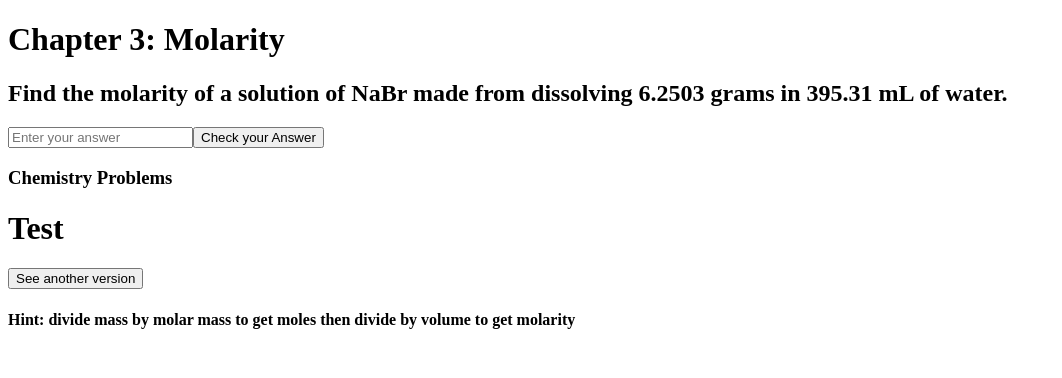
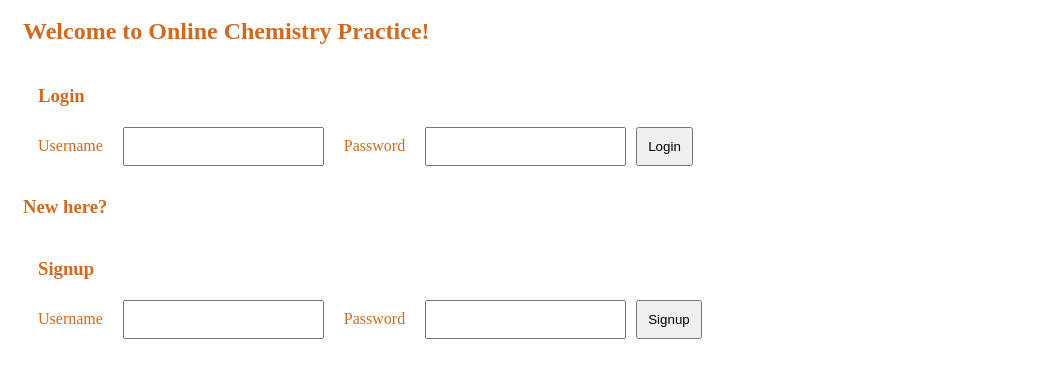
Before and after one commit to momaki9/Chemistry_Algo, a React (Create React App) app in the folder client/: page / in a window 1280 px wide. Shown: the top 378 px of the page, without its empty margins (0-1062 px from the left). Built offline with nearby package versions, Linux system fonts and the light colour scheme.

Commit message:
implemented signup and logout

```diff
--- a/client/src/App.js
+++ b/client/src/App.js
@@ -30,11 +30,11 @@ function App() {
       <Router>
         <Routes>
           <Route
-            path="/home"
+            path="/"
             element={<Home />}
           />
           <Route
-            path="/"
+            path="/molarity"
             element={<Algo />}
           />
           <Route
--- a/client/src/components/Header.js
+++ b/client/src/components/Header.js
@@ -1,7 +1,24 @@
+import Auth from '../utils/auth'
+
 const Header = () => {
+    const logout = (event) => {
+        event.preventDefault();
+        Auth.logout();
+    }
+
     return (
         <>
-        <h1>Chapter 3: Molarity</h1>
+            <h1>Chapter 3: Molarity</h1>
+            {Auth.loggedIn() ? (
+                <>
+                    <button onClick={logout}>Logout</button>
+                </>
+
+            ) : (
+                <>
+                </>
+            )}
+
         </>
     )
 };
--- a/client/src/pages/Home.js
+++ b/client/src/pages/Home.js
@@ -1,6 +1,6 @@
 import { useState } from 'react';
 import { useMutation } from '@apollo/client';
-import { LOGIN_USER } from '../utils/mutations';
+import { LOGIN_USER, CREATE_USER } from '../utils/mutations';
 import Auth from '../utils/auth';
 import './style.css';
 
@@ -13,6 +13,7 @@ const Home = () => {
 
     const [formState, setFormState] = useState({ username: '', password: '' });
     const [login, { error, data }] = useMutation(LOGIN_USER);
+    const [createUser, { err, info }] = useMutation(CREATE_USER);
 
     const handleChange = (event) => {
         const { name, value } = event.target;
@@ -22,9 +23,25 @@ const Home = () => {
         });
     }
 
+    const signupForm = async (event) => {
+        event.preventDefault();
+        console.log(formState)
+        try {
+            const { data } = await createUser({
+                variables: { ...formState }
+            })
+            Auth.login(data.createUser.token)
+        } catch (err) {
+            console.error(err)
+        }
+        setFormState({
+            username: '',
+            password: '',
+        });
+    }
+
     const submitForm = async (event) => {
         event.preventDefault();
-        console.log('hi')
         console.log(formState)
         try {
             const { data } = await login({
@@ -37,7 +54,7 @@ const Home = () => {
         setFormState({
             username: '',
             password: '',
-          });
+        });
     }
 
     return (
@@ -46,18 +63,18 @@ const Home = () => {
             <form style={styles} id='testcss' onSubmit={submitForm}>
                 <h3 style={styles}>Login</h3>
                 <label htmlFor='login-username' style={styles}>Username</label>
-                <input id="login-username" type={'text'} name='username' style={styles} onChange={handleChange}></input>
+                <input id="login-username" type={'text'} name='username' style={styles} onChange={handleChange} value={formState.username}></input>
                 <label htmlFor='login-password' style={styles}>Password</label>
-                <input id="login-password" type={'password'} name='password' style={styles} onChange={handleChange}></input>
+                <input id="login-password" type={'password'} name='password' style={styles} onChange={handleChange} value={formState.password}></input>
                 <button style={styles} type='submit'>Login</button>
             </form>
             <h3 style={styles}>New here?</h3>
-            <form style={styles} onSubmit={submitForm}>
+            <form style={styles} onSubmit={signupForm}>
                 <h3 style={styles}>Signup</h3>
                 <label htmlFor='signup-username' style={styles}>Username</label>
-                <input id="signup-username" type={'text'} name='username' style={styles} onChange={handleChange}></input>
+                <input id="signup-username" type={'text'} name='username' style={styles} onChange={handleChange} value={formState.username}></input>
                 <label htmlFor='signup-password' style={styles}>Password</label>
-                <input id="signup-password" type={'password'} name='password' style={styles} onChange={handleChange}></input>
+                <input id="signup-password" type={'password'} name='password' style={styles} onChange={handleChange} value={formState.password}></input>
                 <button style={styles} type='submit'>Signup</button>
             </form>
         </div>
--- a/client/src/utils/auth.js
+++ b/client/src/utils/auth.js
@@ -11,7 +11,7 @@ class AuthService {
 
     login(idToken) {
         localStorage.setItem('id_token', idToken);
-        window.location.assign('/')
+        window.location.assign('/molarity')
     }
 
     loggedIn() {
```
